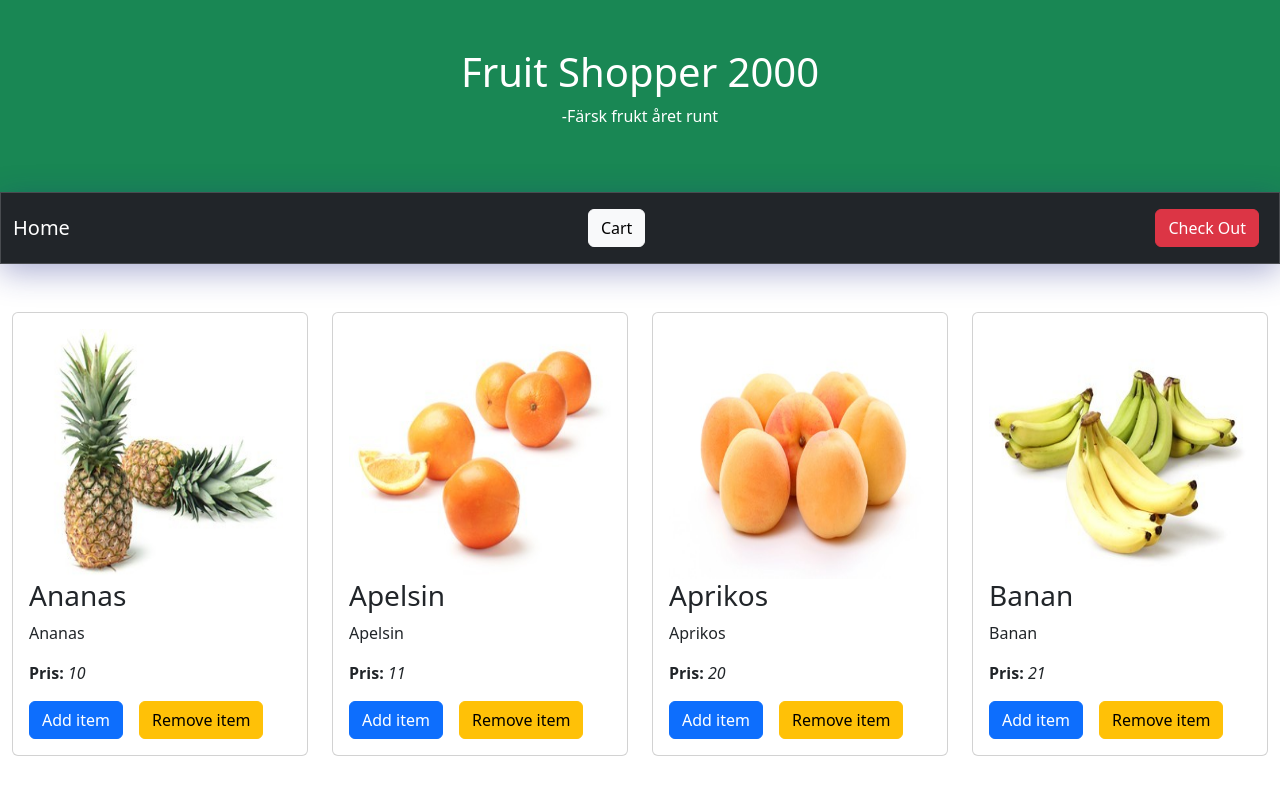
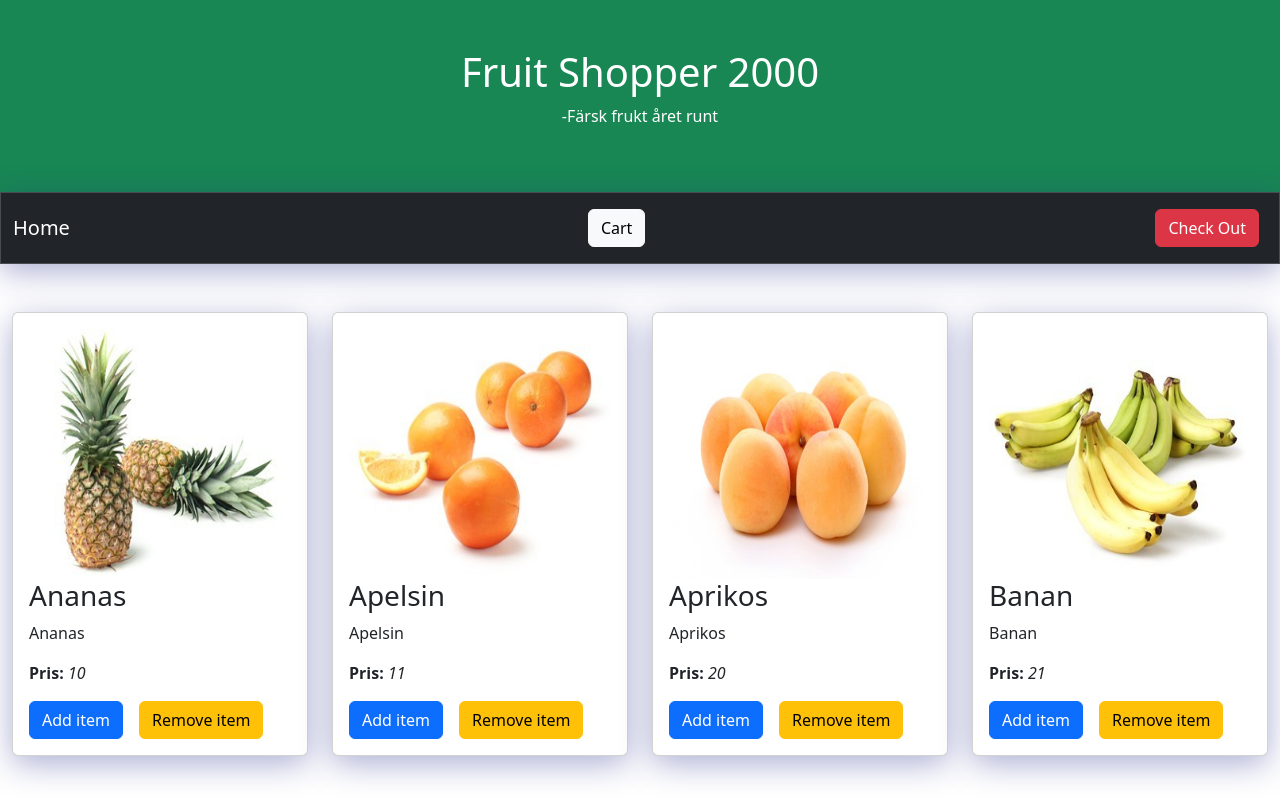
Before and after one commit to AlexRasch/Academic-Work2, a React (Create React App) app: page / in a window 1280 px wide. Shown: the top 800 px of the page. Built offline with nearby package versions, Linux system fonts and the light colour scheme.

Commit message:
Added shadows to items

```diff
--- a/src/App.css
+++ b/src/App.css
@@ -3,3 +3,9 @@
     border: 1px solid rgba(255,255,255,.18);
     box-shadow: 0 8px 32px 0 rgb(31 38 135 / 37%);
 }
+
+
+.card {
+
+    box-shadow: 0 8px 32px 0 rgb(31 38 135 / 37%);
+}
```
